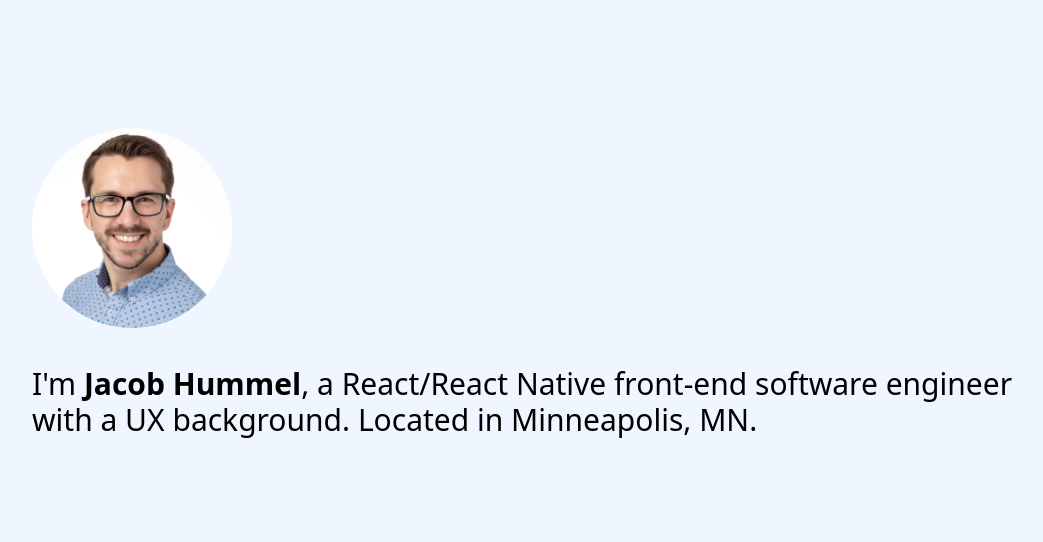
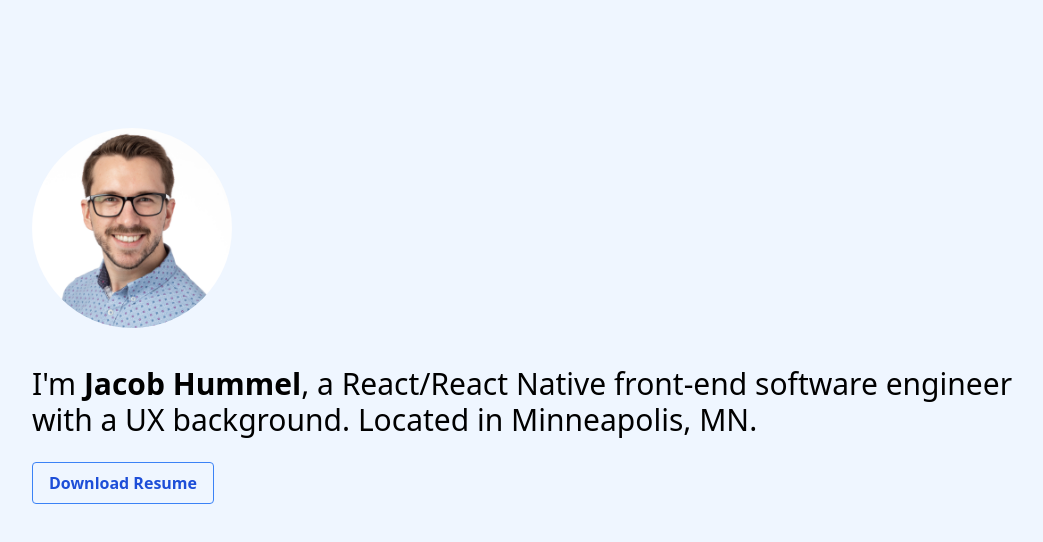
Before and after one commit to jacobhummel/jacobhummel, a Next.js app: page / in a window 1280 px wide. Shown: the top 542 px of the page, without its empty margins (96-1139 px from the left). Built offline with nearby package versions, Linux system fonts and the light colour scheme.

Commit message:
add resume button

```diff
--- /dev/null
+++ b/components/Button.tsx
@@ -0,0 +1,19 @@
+interface Props {
+  className?: string;
+  children: React.ReactNode;
+  href: string;
+}
+
+export default function Button({ href, className, children }: Props) {
+  const btnClass = `bg-transparent hover:bg-blue-500 text-blue-700 font-semibold hover:text-white py-2 px-4 border border-blue-500 hover:border-transparent rounded ${className}`;
+
+  if (href) {
+    return (
+      <a href={href} className={btnClass}>
+        {children}
+      </a>
+    );
+  }
+
+  return <button className={btnClass}>{children}</button>;
+}
--- a/pages/index.tsx
+++ b/pages/index.tsx
@@ -1,5 +1,7 @@
 import Image from "next/image";
 import Container from "components/Container";
+import Link from "next/link";
+import Button from "components/Button";
 
 export default function Home() {
   return (
@@ -15,13 +17,16 @@
               className="rounded-full"
             />
           </div>
-          <div className="flex flex-col">
           <h1 className="text-2xl md:text-3xl text-black dark:text-white">
             I&apos;m <strong>Jacob Hummel</strong>, a React/React Native
             front-end software engineer with a UX background. Located in
             Minneapolis, MN.
           </h1>
         </div>
+        <div className="flex flex-col items-center sm:items-start mt-6">
+          <Link href="resume.pdf" passHref>
+            <Button>Download Resume</Button>
+          </Link>
         </div>
       </div>
     </Container>
--- a/styles/globals.css
+++ b/styles/globals.css
@@ -3,5 +3,5 @@
 @tailwind utilities;
 
 body {
-  @apply bg-primary-50;
+  @apply bg-blue-50;
 }
--- a/tailwind.config.js
+++ b/tailwind.config.js
@@ -9,32 +9,6 @@
       display: ["Inter", "system-ui", "sans-serif"],
       body: ["Inter", "system-ui", "sans-serif"],
     },
-    colors: {
-      primary: {
-        50: "#eff6ff",
-        100: "#dbeafe",
-        200: "#bfdbfe",
-        300: "#93c5fd",
-        400: "#60a5fa",
-        500: "#3b82f6",
-        600: "#2563eb",
-        700: "#1d4ed8",
-        800: "#1e40af",
-        900: "#1e3a8a",
-      },
-      secondary: {
-        50: "#f8fafc",
-        100: "#f1f5f9",
-        200: "#e2e8f0",
-        300: "#cbd5e1",
-        400: "#94a3b8",
-        500: "#64748b",
-        600: "#475569",
-        700: "#334155",
-        800: "#1e293b",
-        900: "#0f172a",
-      },
-    },
   },
   plugins: [],
 };
```
Lines whose indentation alone changed are shown as unchanged.
